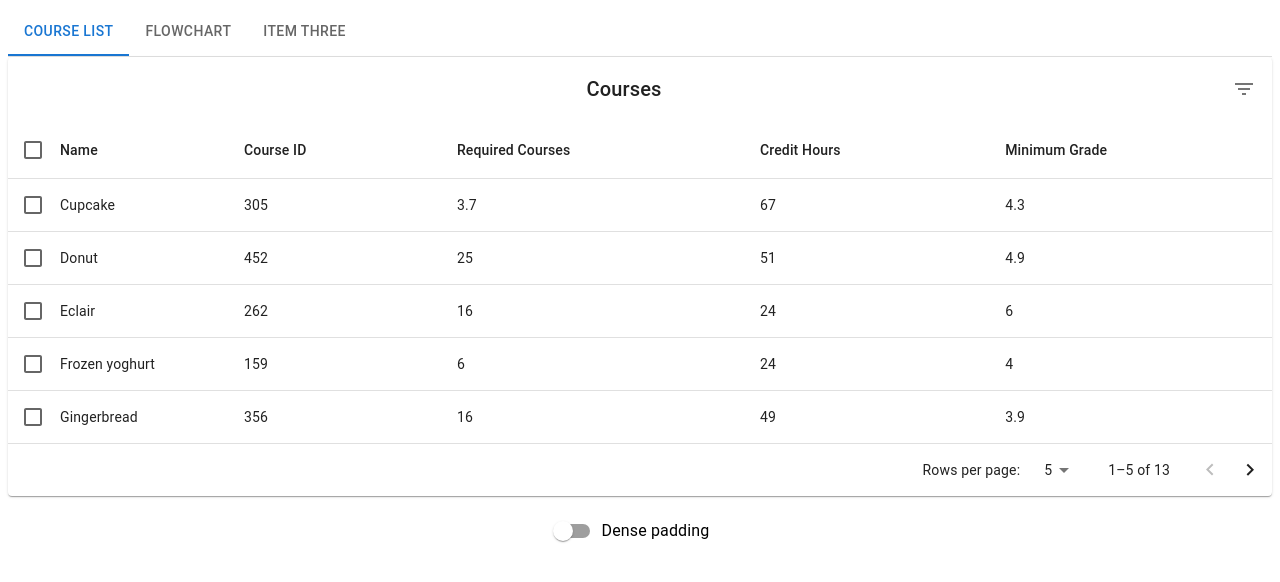
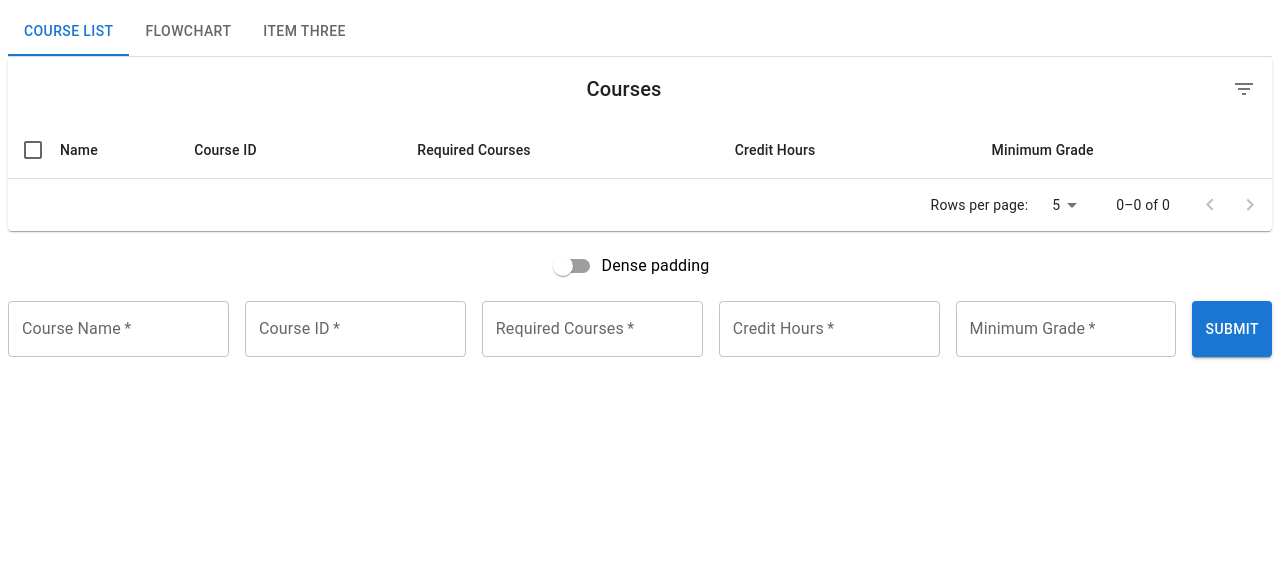
Before and after one commit to RedPandaGA/Geaux-Hack, a React (Create React App) app in the folder geaux-hack-app/: page / in a window 1280 px wide. Shown: the top 582 px of the page. Built offline with nearby package versions, Linux system fonts and the light colour scheme.

Commit message:
Partially working add

```diff
--- a/geaux-hack-app/src/ListPage/ListPage.js
+++ b/geaux-hack-app/src/ListPage/ListPage.js
@@ -1,4 +1,5 @@
 import * as React from 'react';
+import { useRef } from 'react';
 import PropTypes from 'prop-types';
 import { alpha } from '@mui/material/styles';
 import Box from '@mui/material/Box';
@@ -21,6 +22,9 @@ import Switch from '@mui/material/Switch';
 import DeleteIcon from '@mui/icons-material/Delete';
 import FilterListIcon from '@mui/icons-material/FilterList';
 import { visuallyHidden } from '@mui/utils';
+import TextField from '@mui/material/TextField';
+import Button from '@mui/material/Button';
+import { Stack } from '@mui/system';
 
 
 function createData(name, courseid, required, credithrs, minimumgrade) {
@@ -34,19 +38,7 @@ return {
 }
 
 const rows = [
-createData('Cupcake', '305', 3.7, 67, 4.3),
-createData('Donut', 452, 25.0, 51, 4.9),
-createData('Eclair', 262, 16.0, 24, 6.0),
-createData('Frozen yoghurt', 159, 6.0, 24, 4.0),
-createData('Gingerbread', 356, 16.0, 49, 3.9),
-createData('Honeycomb', 408, 3.2, 87, 6.5),
-createData('Ice cream sandwich', 237, 9.0, 37, 4.3),
-createData('Jelly Bean', 375, 0.0, 94, 0.0),
-createData('KitKat', 518, 26.0, 65, 7.0),
-createData('Lollipop', 392, 0.2, 98, 0.0),
-createData('Marshmallow', 318, 0, 81, 2.0),
-createData('Nougat', 360, 19.0, 9, 37.0),
-createData('Oreo', 437, 18.0, 63, 4.0),
+
 ];
 
 function descendingComparator(a, b, orderBy) {
@@ -236,15 +228,6 @@ numSelected: PropTypes.number.isRequired,
 selected: PropTypes.array
 };
 
-function deleterows(selected){
-    for(let i = 0; i < selected.length; i++){
-        var index = rows.map((n) => n.name).indexOf(selected[i]);
-        if(index > -1){
-            rows.splice(index, 1);
-        }
-    }
-};
-
 export default function ListPage() {
 const [order, setOrder] = React.useState('asc');
 const [orderBy, setOrderBy] = React.useState('calories');
@@ -252,6 +235,12 @@ const [page, setPage] = React.useState(0);
 const [selected, setSelected] = React.useState([]);
 const [dense, setDense] = React.useState(false);
 const [rowsPerPage, setRowsPerPage] = React.useState(5);
+
+const nameIn = useRef('');
+const courseIdIn = useRef('');
+const requiredIn = useRef('');
+const credithrsIn = useRef('');
+const minimumIn = useRef('');
 
 const handleRequestSort = (event, property) => {
     const isAsc = orderBy === property && order === 'asc';
@@ -302,6 +291,11 @@ const handleChangeDense = (event) => {
 };
 
 const isSelected = (name) => selected.indexOf(name) !== -1;
+
+const handleSubmit = () => {
+    rows.push(createData(nameIn.current.value,courseIdIn.current.value, requiredIn.current.value, credithrsIn.current.value, minimumIn.current.value));
+
+}
 
 // Avoid a layout jump when reaching the last page with empty rows.
 const emptyRows =
@@ -394,6 +388,43 @@ return (
         control={<Switch checked={dense} onChange={handleChangeDense} />}
         label="Dense padding"
     />
+    <div style={{padding: 8}}></div>
+    <Stack direction = "row" spacing={2}>
+        <TextField
+            required
+            id="1"
+            label="Course Name"
+            inputRef={nameIn}
+        />
+        <TextField
+            required
+            id="2"
+            label="Course ID"
+            inputRef={courseIdIn}
+        />
+        <TextField
+            required
+            id="3"
+            label="Required Courses"
+            inputRef={requiredIn}
+        />
+        <TextField
+            required
+            id="4"
+            label="Credit Hours"
+            type="number"
+            inputRef={credithrsIn}
+        />
+        <TextField
+            required
+            id="5"
+            label="Minimum Grade"
+            inputRef={minimumIn}
+        />
+        <Button variant="contained" onClick={handleSubmit}>
+            Submit
+        </Button>
+    </Stack>
     </Box>
 );
 }
```
Lines whose indentation alone changed are shown as unchanged.
